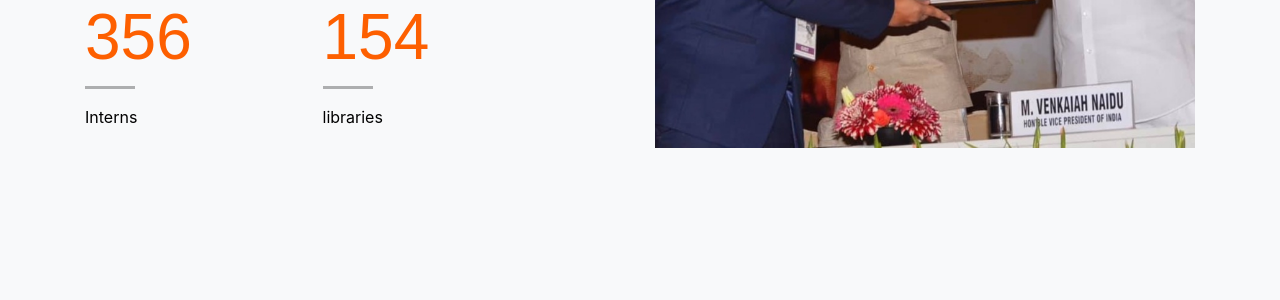
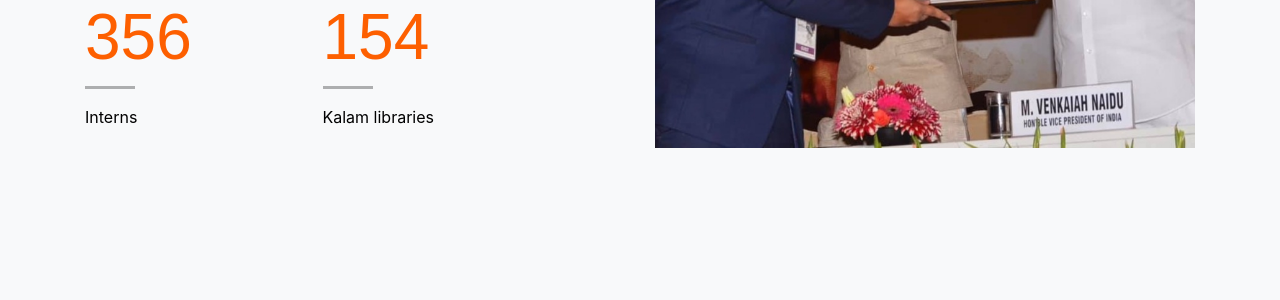
Before and after one commit to rajeshkumarkarra/yuvathirang, a Django app: page / in a window 1280 px wide. Shown: the part 3383-3683 px from the top of the page. Run offline with Django 3.2, Linux system fonts and the light colour scheme; some libraries are stand-ins or nearby versions; some web fonts are replaced.

Commit message:
kalm libiraries

```diff
--- a/yuva/templates/yuva/index.html
+++ b/yuva/templates/yuva/index.html
@@ -222,7 +222,7 @@
                   <div class="col-md-6">
                     <div class="block-counter-1 block-counter-1-sm">
                       <span class="number"><span data-number="260">0</span></span>
-                      <span class="caption text-black">libraries</span>
+                      <span class="caption text-black">Kalam libraries</span>
                     </div>
                   </div>
                 </div>
```
